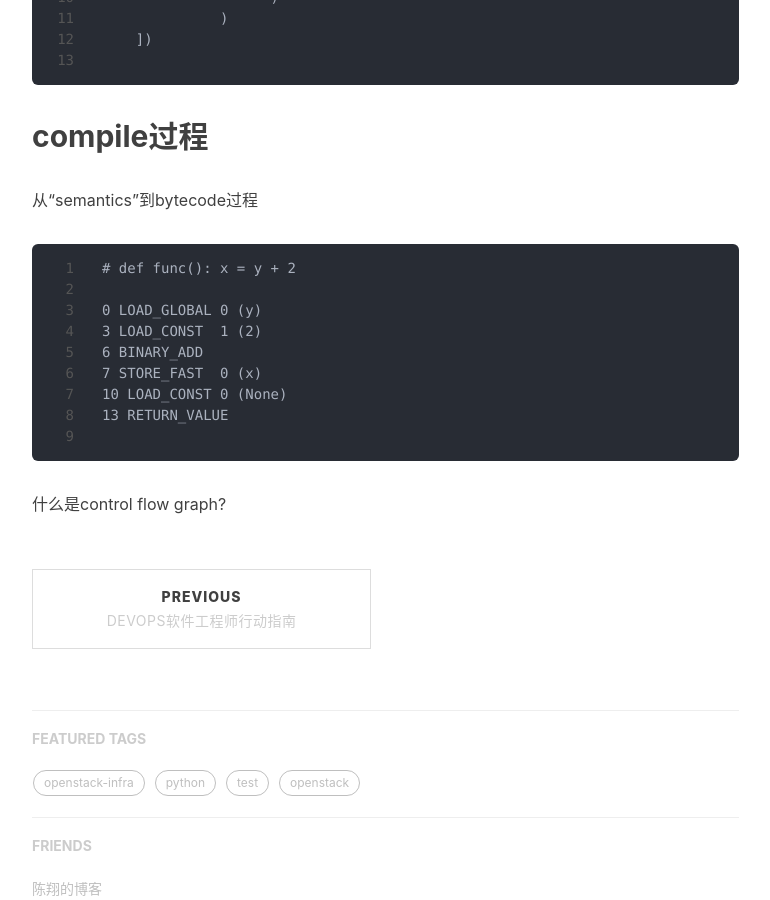
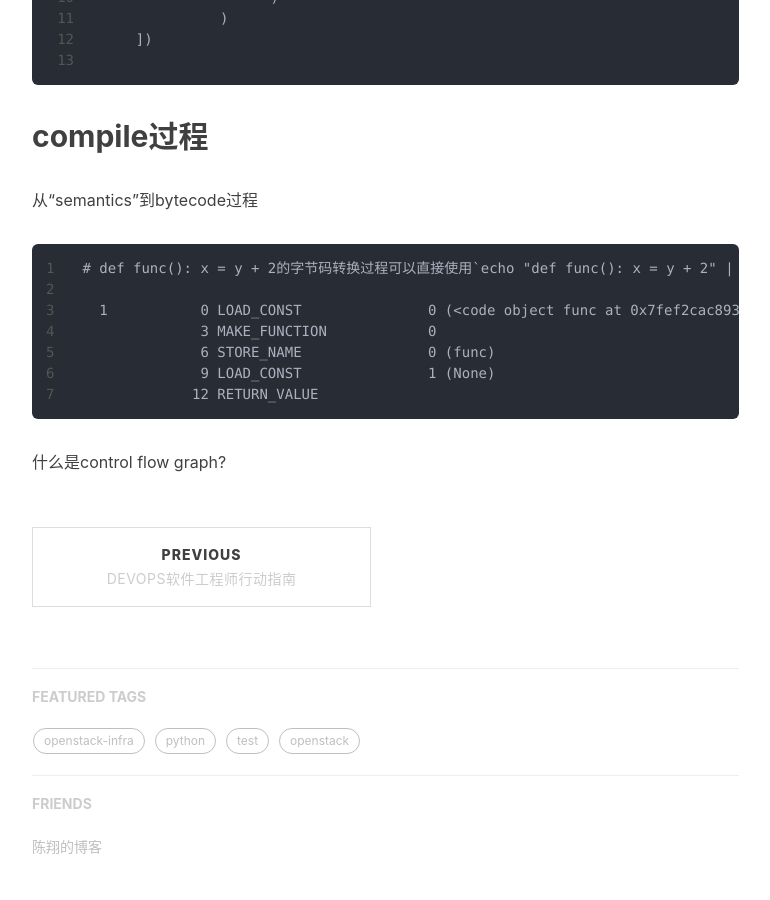
Before and after one commit to shihai1991/shihai1991.github.io, a Jekyll site: the page built from _posts/2019-07-14-cpython编译过程.md, in a window 1280 px wide and 900 px high, scrolled down 2581 px. Shown: the whole window, without its empty margins (233-1003 px from the left). Built offline with Jekyll 4.4.1, drawn with Linux system fonts in a browser that asks for light colours; nearby versions of some CDN libraries; comment, search, counter and statistics services are not loaded.

Commit message:
Update 2019-07-14-cpython编译过程.md

````diff
--- a/_posts/2019-07-14-cpython编译过程.md
+++ b/_posts/2019-07-14-cpython编译过程.md
@@ -108,15 +108,13 @@ Module(body=
 从“semantics”到bytecode过程
 
 ```
-# def func(): x = y + 2
+# def func(): x = y + 2的字节码转换过程可以直接使用`echo "def func(): x = y + 2" | python -m dis`输出如下所示：
 
-0 LOAD_GLOBAL 0 (y)
-3 LOAD_CONST  1 (2)
-6 BINARY_ADD
-7 STORE_FAST  0 (x)
-10 LOAD_CONST 0 (None)
-13 RETURN_VALUE
-
+  1           0 LOAD_CONST               0 (<code object func at 0x7fef2cac8930, file "<stdin>", line 1>)
+              3 MAKE_FUNCTION            0
+              6 STORE_NAME               0 (func)
+              9 LOAD_CONST               1 (None)
+             12 RETURN_VALUE
 ```
 
 什么是control flow graph?
````
